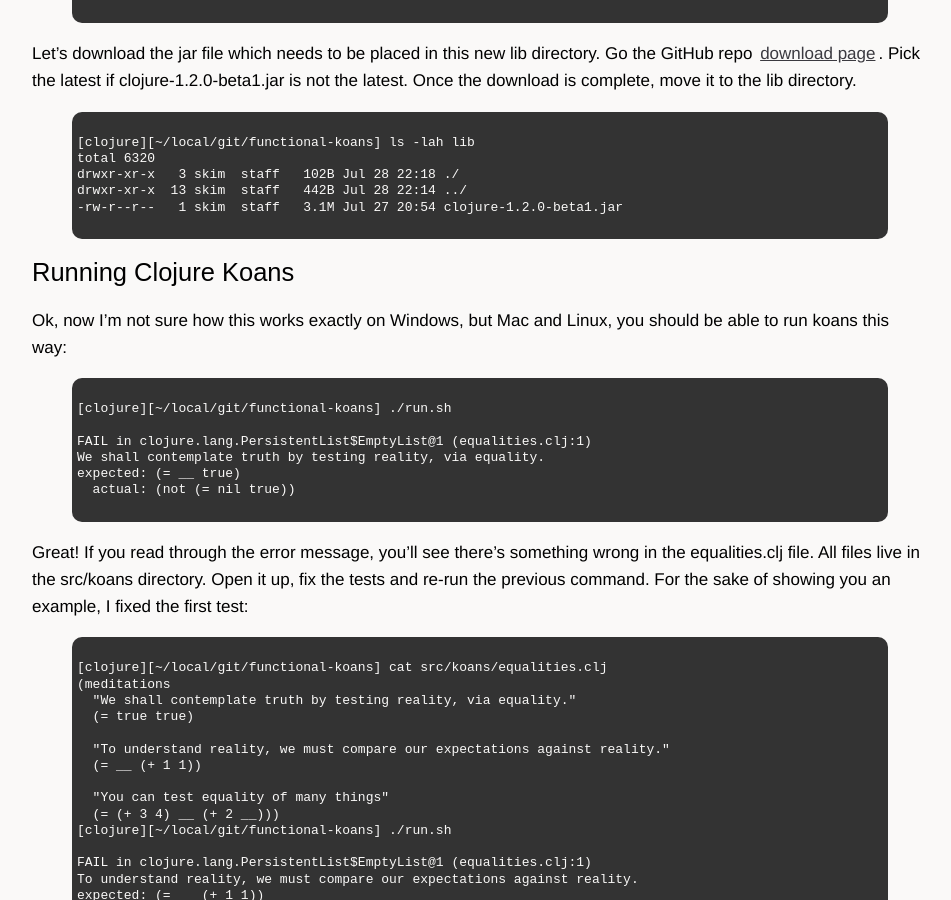
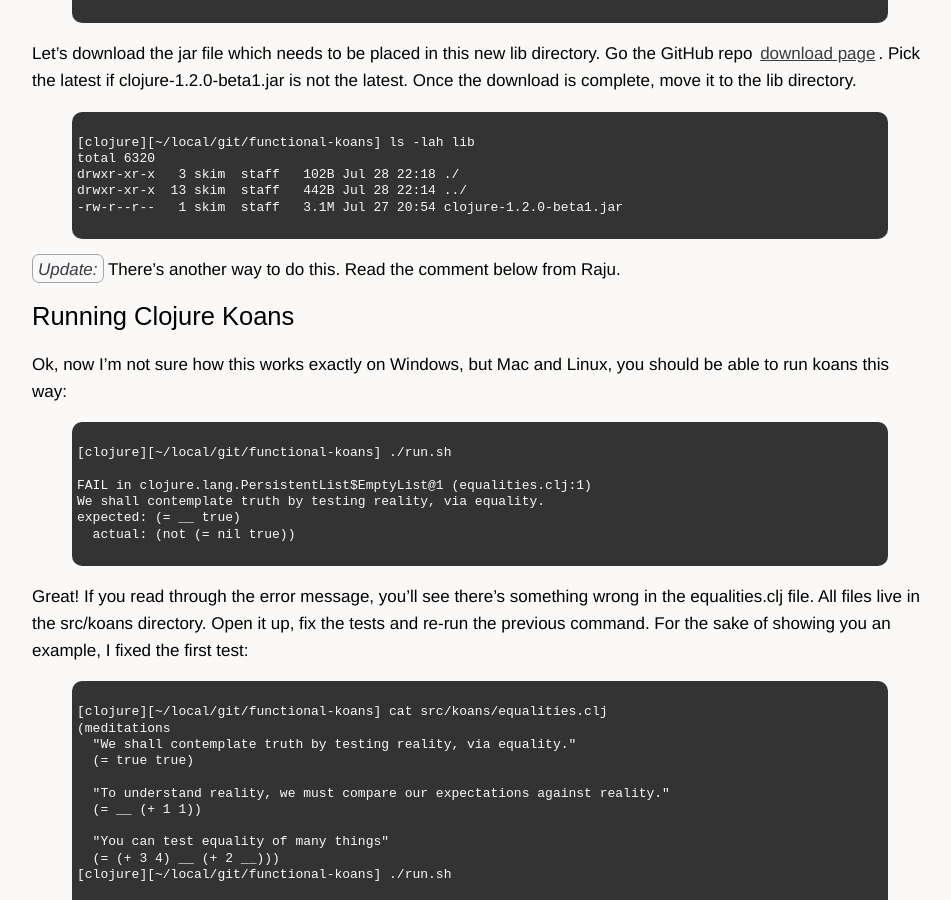
Before and after one commit to sl4m/sl4m.github.com, a Jekyll site: the page built from _posts/2010-07-28-clojure-koans-is-awesome.markdown, in a window 1280 px wide and 900 px high, scrolled down 1442 px. Shown: the whole window, without its empty margins (160-1111 px from the left). Built offline with Jekyll 4.4.1, drawn with Linux system fonts in a browser that asks for light colours; comment, search, counter and statistics services are not loaded.

Commit message:
updated post

```diff
--- a/_posts/2010-07-28-clojure-koans-is-awesome.markdown
+++ b/_posts/2010-07-28-clojure-koans-is-awesome.markdown
@@ -75,6 +75,8 @@
 -rw-r--r--   1 skim  staff   3.1M Jul 27 20:54 clojure-1.2.0-beta1.jar
 {% endhighlight %}
 
+*Update:* There's another way to do this.  Read the comment below from Raju.
+
 ## Running Clojure Koans
 
 Ok, now I'm not sure how this works exactly on Windows, but Mac and Linux, you should be able to run koans this way:
```
